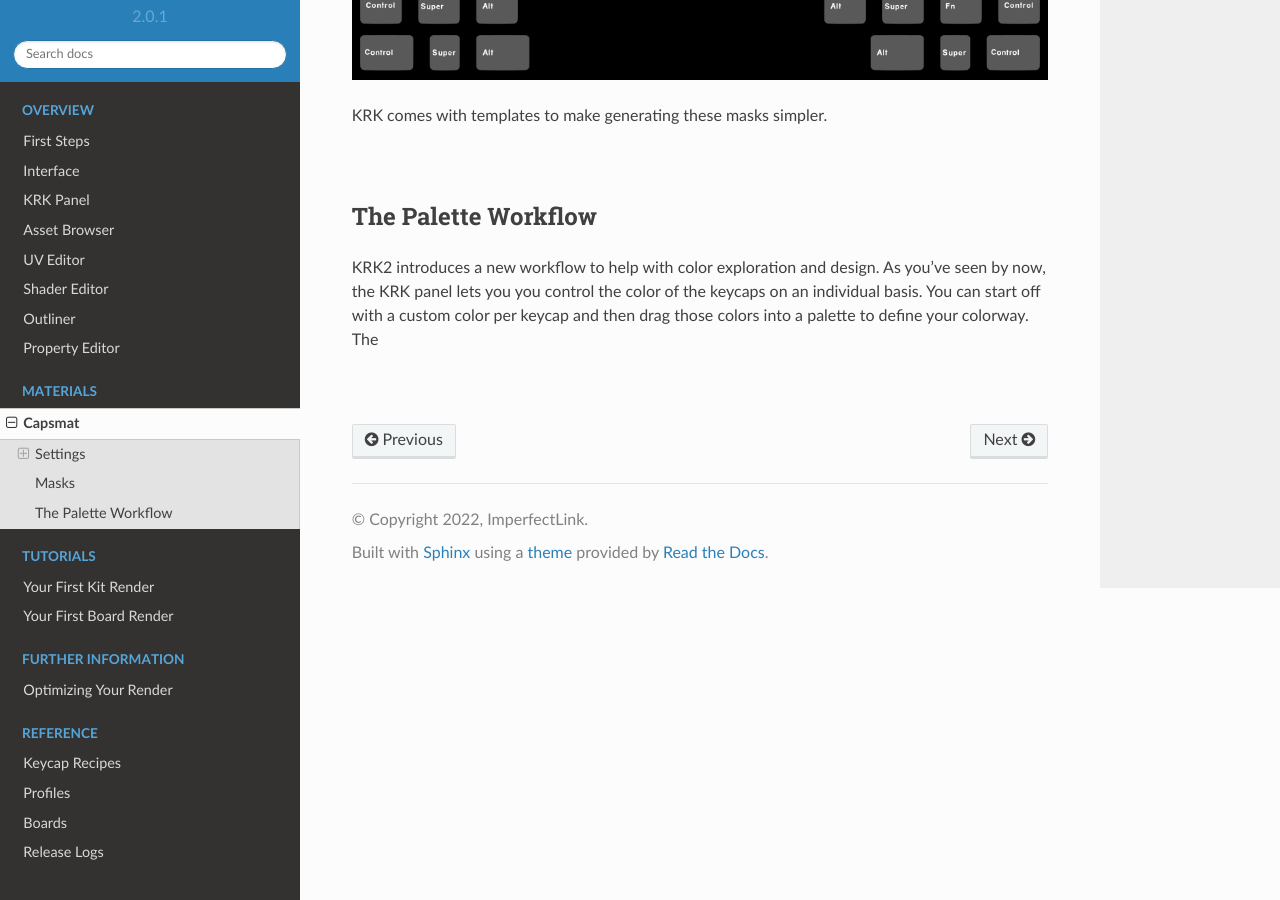
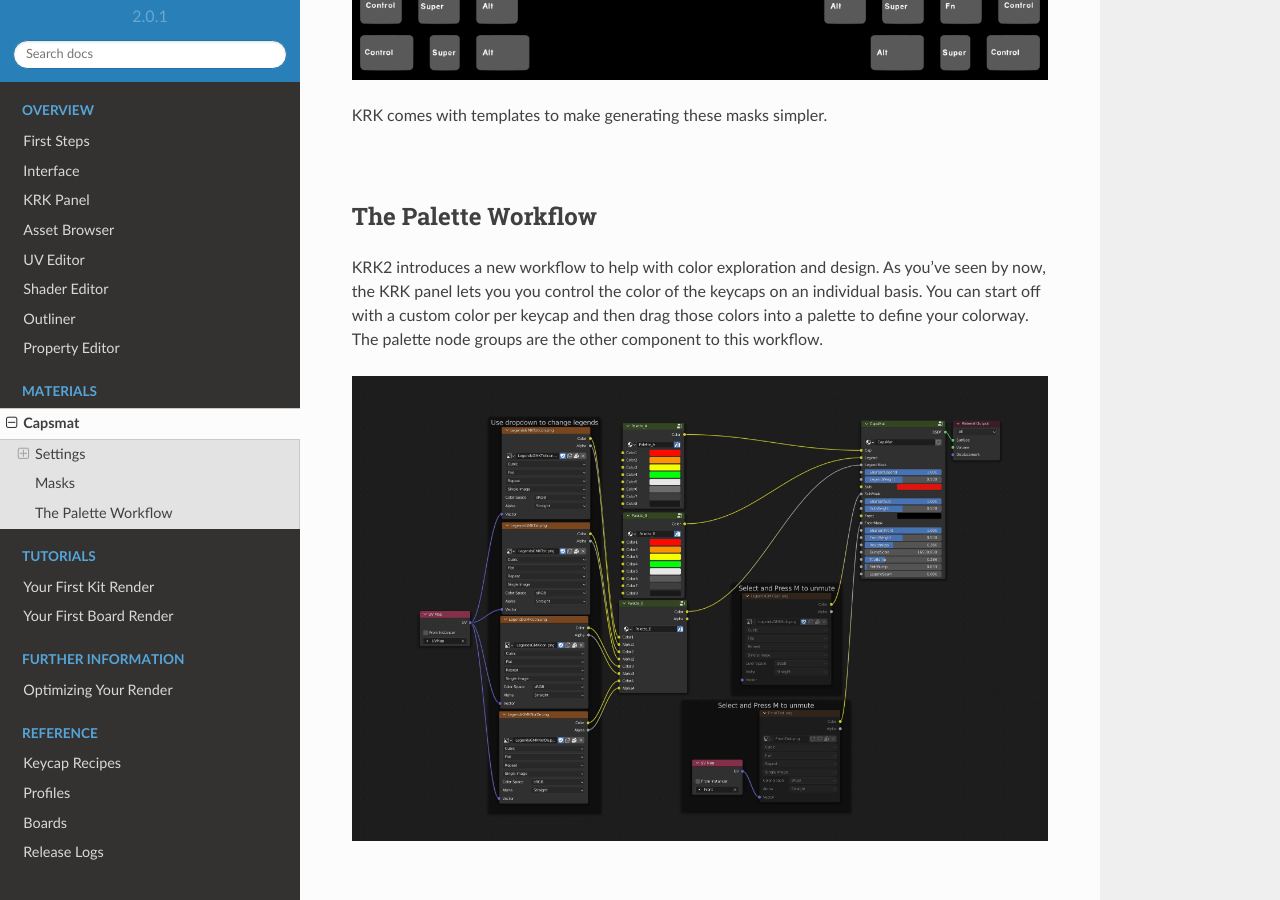
Before and after one commit to imperfectlink/KeyboardRenderKit, a Sphinx documentation site: the page built from docs/source/capsmat.rst, in a window 1280 px wide and 900 px high, scrolled down 7651 px. Built offline with Sphinx 7.4.7 and the Read the Docs theme 2.0.0, drawn with Linux system fonts in a browser that asks for light colours.

Commit message:
Update capsmat.rst

```diff
--- a/docs/source/capsmat.rst
+++ b/docs/source/capsmat.rst
@@ -122,6 +122,8 @@
 ~~~~
 
 KRK2 introduces a new workflow to help with color exploration and design. As you've seen by now, the KRK panel lets you you control the color of the keycaps on an individual basis. You can start off with a custom color per keycap and then drag those colors into a palette to define your colorway.
-The
+The palette node groups are the other component to this workflow.
+
+.. image:: img/Palettes.jpg
 
 |
```
